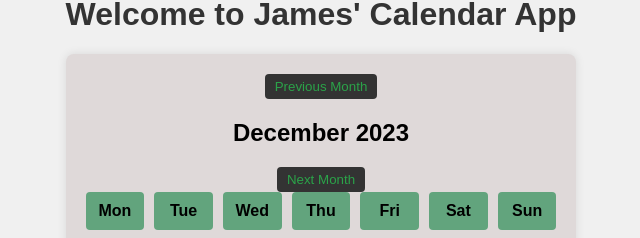
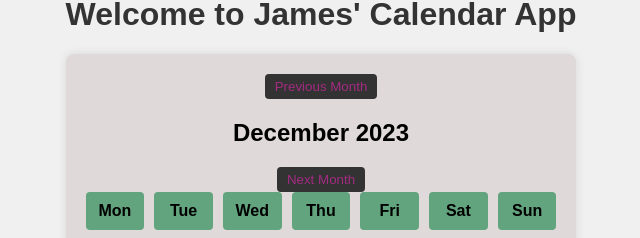
Before and after one commit to JamesWalsh78/calendar, a plain HTML site: page index.html in a window 1280 px wide. Shown: the part 144-382 px from the top of the page, without its empty margins (319-959 px from the left). Drawn offline with Linux system fonts and the light colour scheme; no server answers.

Commit message:
Automated commit and push

```diff
--- a/script.js
+++ b/script.js
@@ -80,7 +80,7 @@ const openEventPopup = (day) => {
 /*
   // Display the selected date
   eventDate.textContent = `${monthNames[currentDate.getMonth()]} ${day}, ${currentDate.getFullYear()}`;
-
+  */
   // Display previously entered entries
   const storedEvents = fetchEventsData();
   eventList.innerHTML = "";
@@ -89,7 +89,7 @@ const openEventPopup = (day) => {
     listItem.textContent = event.details;
     eventList.appendChild(listItem);
   });
-
+/*
   eventInput.value = "";
 
   eventPopup.style.display = "block";
--- a/style.css
+++ b/style.css
@@ -45,7 +45,7 @@ h1 {
 
 .nav-btn {
     background-color: #333;
-    color: #2ba349;
+    color: #a32b81;
     padding: 5px 10px;
     border: none;
     border-radius: 4px;
```
